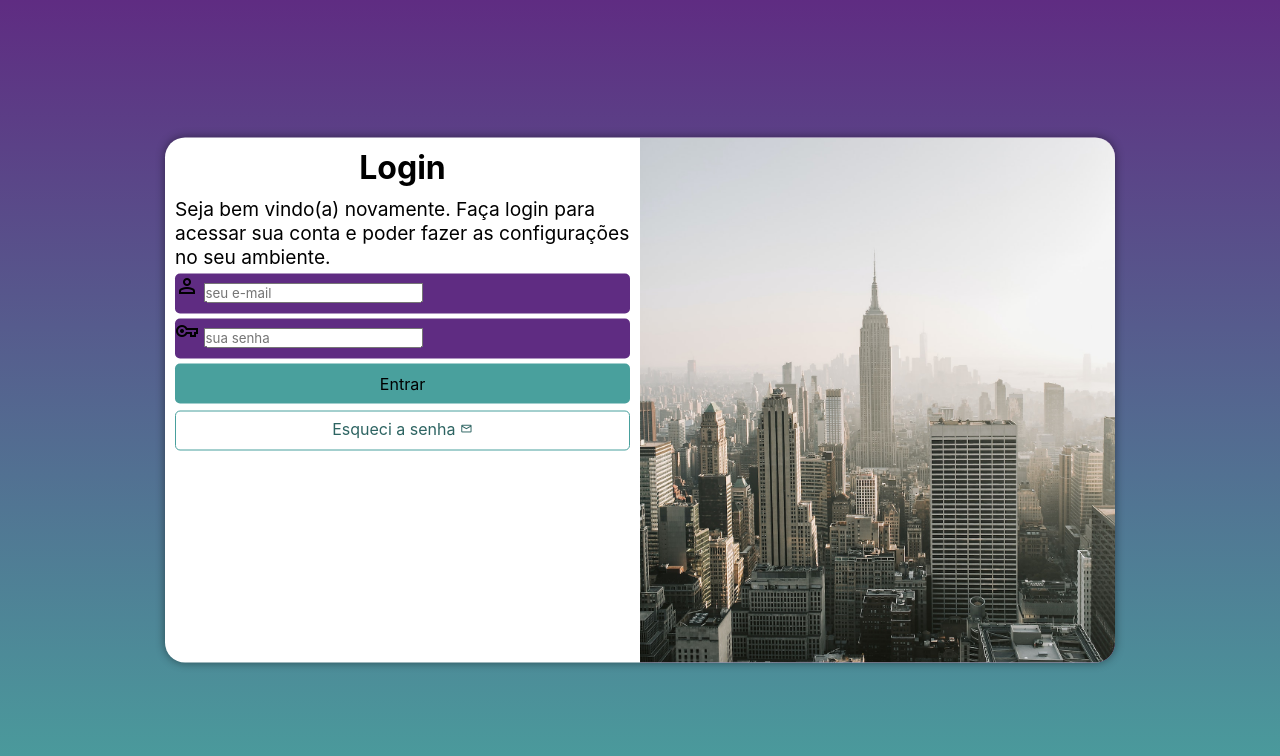
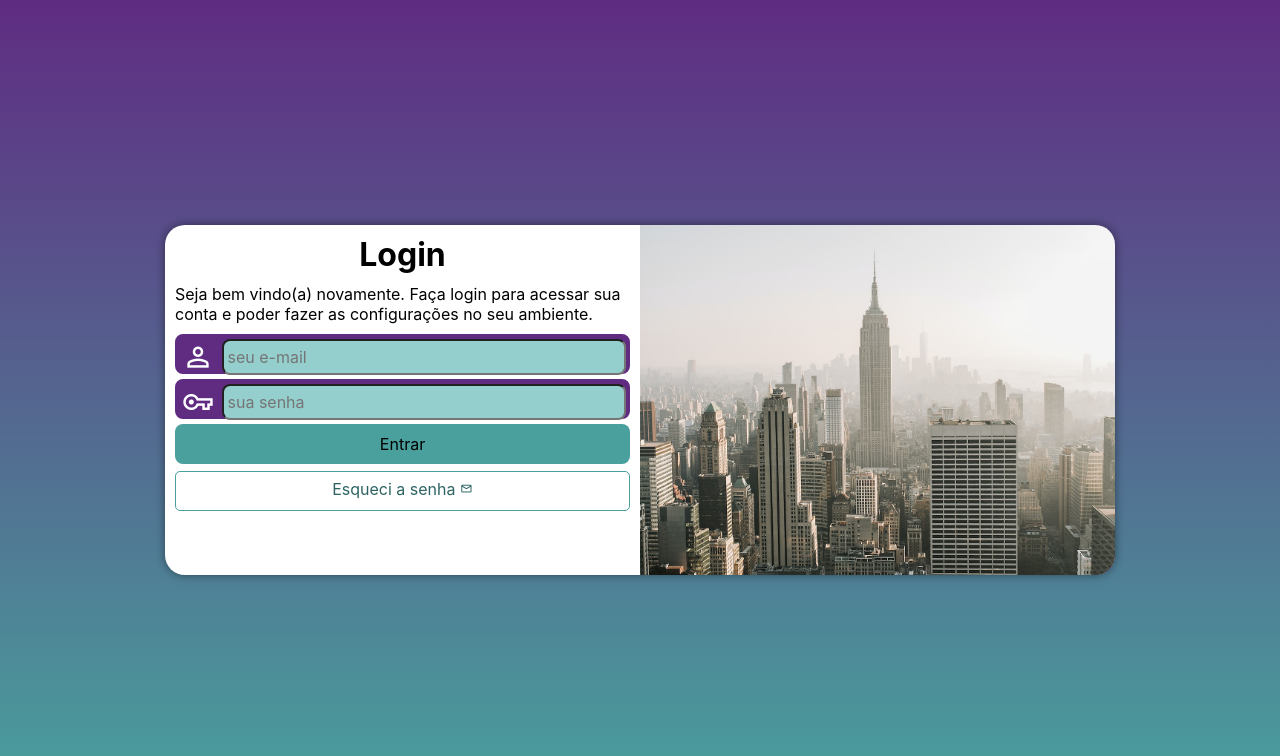
Before and after one commit to LeonardoFernandesJeronimo/Tela-de-Login-CursoEmVideo, a plain HTML site: page index.html in a window 1280 px wide. Drawn offline with nearby package versions, Linux system fonts and the light colour scheme.

Commit message:
projeto finalizado

```diff
--- a/src/css/media-query.css
+++ b/src/css/media-query.css
@@ -7,6 +7,7 @@
 
     section#login {
         width: 80vw;
+        height: 280px;
     }
 
     section#login > div#imagem {
@@ -28,7 +29,7 @@
 
     section#login {
         width: 950px;
-
+        height: 350px;
     }
 
     section#login > div#imagem {
@@ -47,6 +48,7 @@
     }
 
     div#formulario > p {
-        font-size: 1.2em;
+        font-size: 1em;
+        margin: 10px 0px;
     }
 }
--- a/src/css/style.css
+++ b/src/css/style.css
@@ -23,7 +23,6 @@ section#login {
     position: absolute;
     top: 50%;
     left: 50%;
-    transform: translate(-50%, -50%);
     overflow: hidden;
 
     background-color: white;
@@ -32,6 +31,7 @@ section#login {
     border-radius: 20px;
     box-shadow: 0px 0px 10px rgba(0, 0, 0, 0.450);
 
+    transform: translate(-50%, -50%);
     transition: width .3s, height .3s;
     transition-timing-function: ease;
 }
@@ -59,15 +59,37 @@ div#formulario > p {
 
 form > div.campo {
     background-color: #5f2c82;
+    border: 2px solid #5f2c82;
+    display: block;
     width: 100%;
-    display: block;
     height: 40px;
-    border-radius: 5px;
+    border-radius: 8px;
     margin: 5px 0;
 }
 
 div.campo > label {
     display: none;
+}
+
+div.campo > span {
+    color: white;
+    font-size: 2em;
+    width: 40px;
+    padding: 5px;
+}
+
+div.campo > input {
+    background-color: #94cfcd;
+    font-size: 1em;
+    width: calc(100% - 47px);
+    height: 100%;
+    border-radius: 8px;
+    padding: 4px;
+    transform: translateY(-10px);
+}
+
+div.campo > input:focus-within {
+    background-color: white;
 }
 
 form > input[type=submit] {
@@ -77,7 +99,7 @@ form > input[type=submit] {
     height: 40px;
     background-color: #49a09d;
     border: none;
-    border-radius: 5px;
+    border-radius: 8px;
     cursor: pointer;
     transition: .5s;
 }
```
